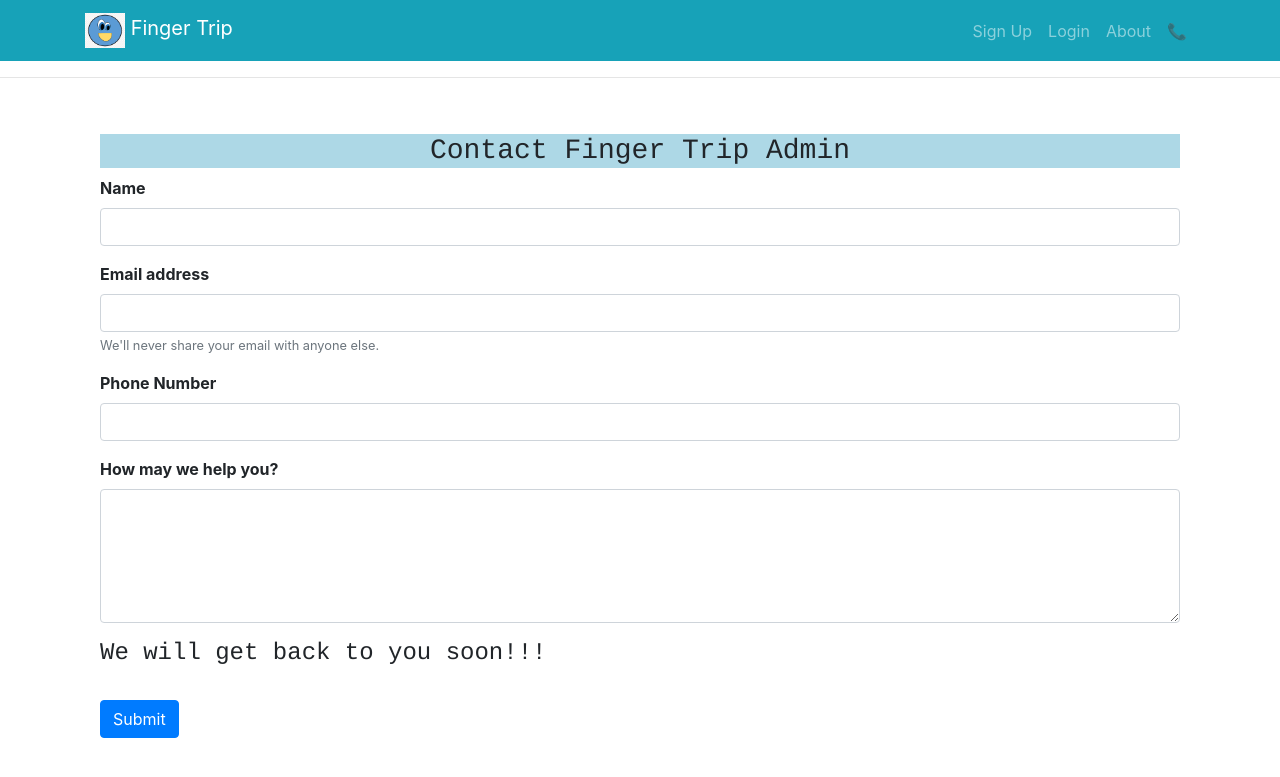
After one commit to Apoorva-14/django3-finger_trip, a Django app: page /contact/ in a window 1280 px wide. The commit adds this page. Shown: the top 777 px of the page. Run offline with Django 3.2, Linux system fonts and the light colour scheme; some libraries are stand-ins or nearby versions.

Commit message:
Contact model added

```diff
--- a/finger_trip/settings.py
+++ b/finger_trip/settings.py
@@ -55,7 +55,7 @@ ROOT_URLCONF = 'finger_trip.urls'
 TEMPLATES = [
     {
         'BACKEND': 'django.template.backends.django.DjangoTemplates',
-        'DIRS': [],
+        'DIRS': [r'/Users/apoorvasharma/Desktop/dev-projects/finger_trip_project/trip/templates/trip'],
         'APP_DIRS': True,
         'OPTIONS': {
             'context_processors': [
--- a/finger_trip/urls.py
+++ b/finger_trip/urls.py
@@ -19,15 +19,22 @@ from trip import views
 from django.conf.urls.static import static
 from django.conf import settings
 
+admin.site.site_header = "Finger Trip Admin"
+admin.site.site_title = "Finger Trip Admin Panel"
+admin.site.index_title = "Welcome to Finger Trip Admin Panel!"
+
+
 urlpatterns = [
     path('admin/', admin.site.urls),
     path('', views.home, name="home"),
     path('about/', views.about, name="about"),
+    path('contact/', views.contact, name="contact"),
     path('wall/', views.wall, name="wall"),
-    path('wall/trip/<int:trip_id>', views.trip_detail, name="trip_detail"),
+    path('wall/<str:slug>', views.trip_detail, name="trip_detail"),
 
     #Like and comment
     path('like/', views.like_post, name="like_post"),
+    #path('wall/trip/<int:trip_id>/comment', views.comment_post, name="comment_post"),
 
     #uploading
     path('create/', views.createuploads, name="createuploads"),
--- /dev/null
+++ b/requirements.txt
@@ -0,0 +1 @@
+django==3.0.7
--- a/trip/admin.py
+++ b/trip/admin.py
@@ -1,5 +1,5 @@
 from django.contrib import admin
-from .models import Trip,Like,Comment
+from .models import Trip,Like,Comment,Contact
 
 class TripAdmin(admin.ModelAdmin):
     readonly_fields = ('created',)
@@ -9,4 +9,5 @@ class CommentAdmin(admin.ModelAdmin):
 
 admin.site.register(Trip, TripAdmin)
 admin.site.register(Like)
-admin.site.register(Comment)
+admin.site.register(Comment, CommentAdmin)
+admin.site.register(Contact)
--- a/trip/templates/trip/base.html
+++ b/trip/templates/trip/base.html
@@ -14,7 +14,7 @@
 </head>
 
 <body>
-  <nav class="navbar navbar-expand-md navbar-light bg-warning">
+  <nav class="navbar navbar-expand-md navbar-dark bg-info ">
     <div class="container">
       <a class="navbar-brand" href="{% url 'home' %}">
            <img src="{% static 'trip/smile.png' %}" width="40" height="35" class="d-inline-block align-top"-->
@@ -24,9 +24,9 @@
           <span class="navbar-toggler-icon"></span>
       </button>
     <div class="collapse navbar-collapse" id="navbarNav">
+
     {% if user.is_authenticated %}
         <ul class="navbar-nav mr-auto">
-
                 <li class="nav-item {{ create }}">
                     <a class="nav-link" href="{% url 'createuploads' %}">Create</a>
                 </li>
@@ -36,7 +36,6 @@
                 <li class="nav-item {{ wall }}">
                     <a class="nav-link" href="{% url 'wall' %}">Wall</a>
                 </li>
-
         </ul>
     {% endif %}
 
@@ -59,11 +58,15 @@
                     <li class="nav-item">
                         <a class="nav-link" href="{% url 'about' %}">About</a>
                     </li>
+                    <li class="nav-item">
+                        <a class="nav-link" href="{% url 'contact' %}">📞</a>
+                    </li>
                 {% endif %}
             </ul>
         </div>
     </div>
     </nav>
+    <hr>
 
     <div class="container">
     {% block content %}{% endblock %}
--- /dev/null
+++ b/trip/templates/trip/contact.html
@@ -0,0 +1,38 @@
+{% extends 'trip/base.html' %}
+{% load static %}
+
+
+
+{% block content %}
+<br>
+<div class="container my-3">
+  <center>
+    <h3 style="font-family:courier;background-color:LIGHTBLUE">
+      Contact Finger Trip Admin
+    </h3>
+  </center>
+  <form action="/contact" method="POST">
+    <div class="form-group">
+      <label for="name"><b>Name</b></label>
+      <input type="text" class="form-control" id="name" aria-describedby="name">
+    </div>
+    <div class="form-group">
+      <label for="exampleInputEmail1"><b>Email address</b></label>
+      <input type="email" class="form-control" id="email" aria-describedby="emailHelp">
+      <small id="emailHelp" class="form-text text-muted">We'll never share your email with anyone else.</small>
+    </div>
+    <div class="form-group">
+      <label for="phoneNumber"><b>Phone Number</b></label>
+      <input type="phone" class="form-control" id="phone">
+    </div>
+    <div class="form-group">
+      <label for="content"><b>How may we help you?</b></label>
+      <textarea class="form-control" id="content" name="content" rows="5" cols="30"></textarea>
+    </div>
+    <h4 style="font-family:courier;"">We will get back to you soon!!!</h4>
+    <br>
+    <button type="submit" class="btn btn-primary">Submit</button>
+  </form>
+</div>
+
+{% endblock %}
--- a/trip/views.py
+++ b/trip/views.py
@@ -4,7 +4,6 @@ from django.contrib.auth.models import User
 from django.db import IntegrityError
 from django.contrib.auth import login, logout, authenticate
 from .forms import TripForm, CommentForm
-#addition- importing Like model
 from .models import Trip, Like, Comment
 from django.contrib.auth.decorators import login_required
 from django.http import HttpResponseRedirect
@@ -18,13 +17,15 @@ def home(request):
 def about(request):
     return render(request, 'trip/about.html')
 
+#Contact
+def contact(request):
+    return render(request, 'trip/contact.html')
+
 #Wall
 @login_required
 def wall(request):
     trips = Trip.objects.order_by('-updated')
-    #add
     liker = request.user
-    #ADDITION
 
     context = {
         'trips' : trips,
@@ -73,6 +74,11 @@ def trip_detail(request,trip_id):
             return redirect('wall')
         except IntegrityError:
             return render(request, 'trip/trip_detail.html', {'form':CommentForm(), 'error':'Bad data passed in, Try again','trip':trip})
+
+
+@login_required
+def comment_post(request):
+    return redirect('wall')
 
 
 #Authentication
```
Also changed, not shown: trip/forms.py (+10 -2 lines), trip/models.py (+14 -5 lines), trip/templates/trip/home.html (+2 -5 lines), trip/templates/trip/wall.html (+31 -12 lines), db.sqlite3, trip/migrations/0014_auto_20200922_0541.py (added), trip/migrations/0015_auto_20200922_0606.py (added), trip/migrations/0016_auto_20200922_0619.py (added), trip/migrations/0017_auto_20200923_1803.py (added). Lines whose indentation alone changed are shown as unchanged.
